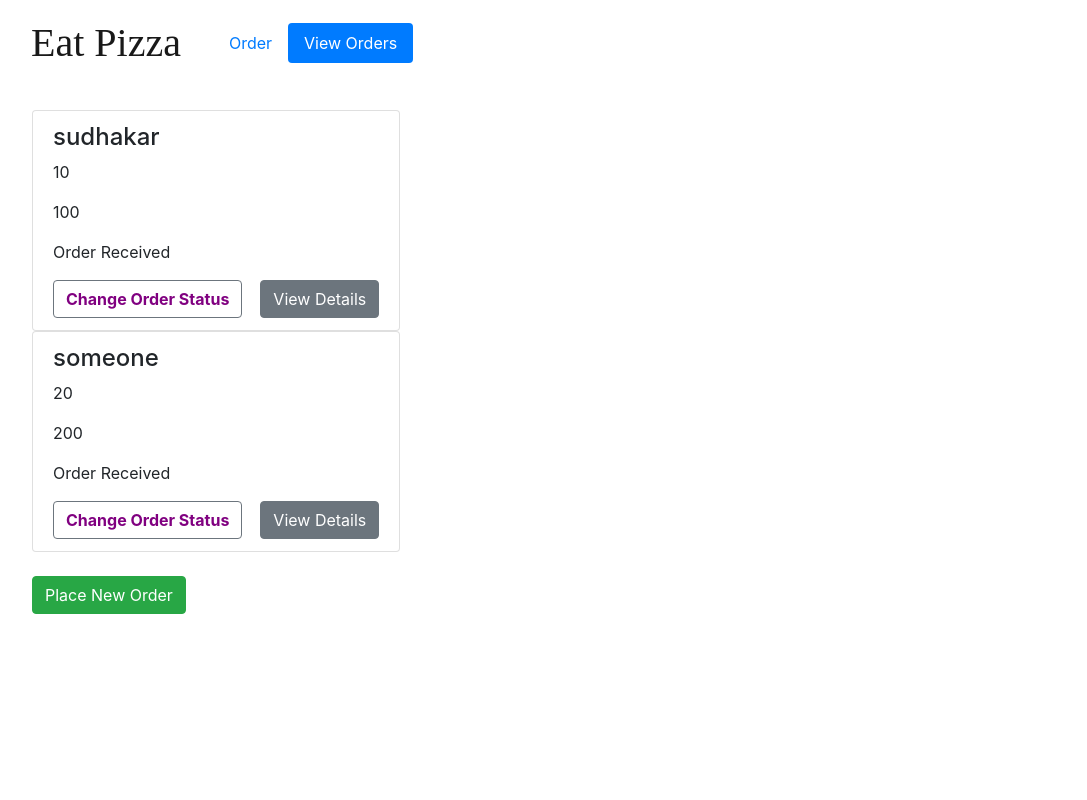
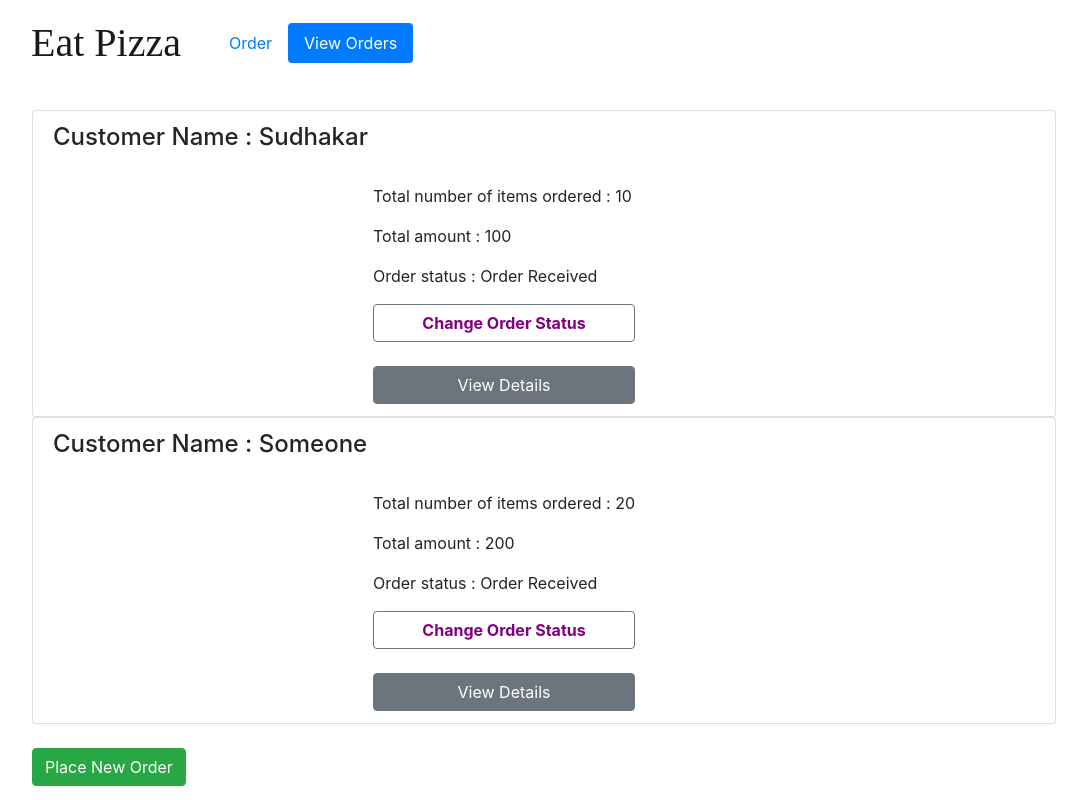
Before and after one commit to sudhakar-dhayalan/pizza, an Angular app: page /view-orders in a window 1280 px wide. Shown: the whole page, without its empty margins (70-1157 px from the left). Built offline with nearby package versions, Linux system fonts and the light colour scheme.

Commit message:
added custom pipes

```diff
--- a/src/app/app.module.ts
+++ b/src/app/app.module.ts
@@ -5,12 +5,14 @@ import { AppRoutingModule, routingComponents } from './app-routing.module';
 import { AppComponent } from './app.component';
 import { NavbarComponent } from './navbar/navbar.component';
 import { OrderService } from './order.service';
+import { FirstLetterUpPipe } from './common/first-letter-up.pipe';
 
 @NgModule({
   declarations: [
     AppComponent,
     NavbarComponent,
-    routingComponents
+    routingComponents,
+    FirstLetterUpPipe
   ],
   imports: [
     BrowserModule,
--- /dev/null
+++ b/src/app/common/first-letter-up.pipe.ts
@@ -0,0 +1,12 @@
+import { Pipe, PipeTransform } from '@angular/core';
+
+@Pipe({
+  name: 'firstLetterUp'
+})
+export class FirstLetterUpPipe implements PipeTransform {
+
+  transform(value: string, ...args: unknown[]): string {
+    return value.charAt(0).toUpperCase() + value.slice(1).toLowerCase();
+  }
+
+}
--- a/src/app/order-details/order-details.component.html
+++ b/src/app/order-details/order-details.component.html
@@ -1,17 +1,15 @@
 <div>
     <div class="row">
         <div class="col-xs-3 col-md-5">Customer Name</div>
-        <div class="col-xs-9 col-md-7">{{order?.customerName}}</div>
+        <div class="col-xs-9 col-md-7">{{order?.customerName |firstLetterUp}}</div>
     </div><br>
 
     <div class="row">
         <div class="col-xs-6 col-md-5">Items Details</div>
         <div class="col-xs-6 col-md-7">
-                    <ol
-                    *ngFor="let orderDetail of order?.orderDetails;"
-                    style="margin-left: 0; padding-left: 0;">
+            <ol *ngFor="let orderDetail of order?.orderDetails;" style="margin-left: 0; padding-left: 0;">
                 <li class="list-group">
-                            <p>Item Name: {{orderDetail?.itemName}}</p>
+                    <p>Item Name: {{orderDetail?.itemName |firstLetterUp}}</p>
                     <p>Price per item : {{orderDetail?.price}}</p>
                     <p>No. Of items: {{orderDetail?.noOfItems}}</p>
                 </li>
@@ -28,13 +26,8 @@
         <div class="col-xs-6 col-md-5">Delivery Address</div>
         <div class="col-xs-6 col-md-7">
             <p>
-                No. {{order?.deliveryAddress.doorNo}},
-                {{order?.deliveryAddress.street}},
-                {{order?.deliveryAddress.area}},
-                {{order?.deliveryAddress.district}},
-                {{order?.deliveryAddress.state}},
-                {{order?.deliveryAddress.pincode}},
-                {{order?.deliveryAddress.country}}
+                No. {{order?.deliveryAddress.doorNo |firstLetterUp}}, {{order?.deliveryAddress.street |firstLetterUp}}, {{order?.deliveryAddress.area |firstLetterUp}}, {{order?.deliveryAddress.district |firstLetterUp}}, {{order?.deliveryAddress.state |firstLetterUp}},
+                {{order?.deliveryAddress.pincode}}, {{order?.deliveryAddress.country |firstLetterUp}}
             </p>
         </div>
     </div>
--- a/src/app/view-orders/order-list-item/order-list-item.component.html
+++ b/src/app/view-orders/order-list-item/order-list-item.component.html
@@ -1,17 +1,13 @@
-<li
-    class="list-group-item col-xs-12 grey-shade"
-    >
-    <!-- <h4>{{orderItem.customerName}}</h4> -->
+<li class="list-group-item col-xs-12 grey-shade">
 
-        <h4 class="list-group-item-heading">{{orderItem.customerName}}</h4>
-        <p class="list-group-item-text">{{orderItem.totalNoOfItems}}</p>
-        <p class="list-group-item-text">{{orderItem.totalAmount}}</p>
-        <p class="list-group-item-text">{{orderItem.statusOfOrder}}</p>
-        <button
-        class="btn btn-outline-secondary custom-btn-style"
-        (click)="changeOrderStatus()"
-        [disabled]="orderItem.statusOfOrder === 'Ready to serve'">Change Order Status</button>
-        &nbsp;&nbsp;
+    <h4 class="list-group-item-heading">Customer Name : {{orderItem.customerName |firstLetterUp}}</h4> <br>
+
+    <div class="list-group" style="margin-left: 20rem; margin-right: 25rem; ">
+        <p class="list-group-item-text">Total number of items ordered : {{orderItem.totalNoOfItems}}</p>
+        <p class="list-group-item-text">Total amount : {{orderItem.totalAmount}}</p>
+        <p class="list-group-item-text">Order status : {{orderItem.statusOfOrder}}</p>
+        <button class="btn btn-outline-secondary custom-btn-style" (click)="changeOrderStatus()" [disabled]="orderItem.statusOfOrder === 'Ready to serve'">Change Order Status</button> &nbsp;&nbsp;
         <button class="btn btn-secondary" (click)="showOrderDetails()">View Details</button>
+    </div>
 
 </li>
```
Lines whose indentation alone changed are shown as unchanged.
